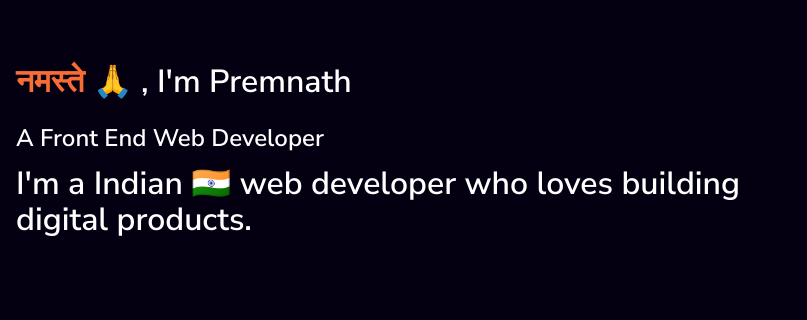
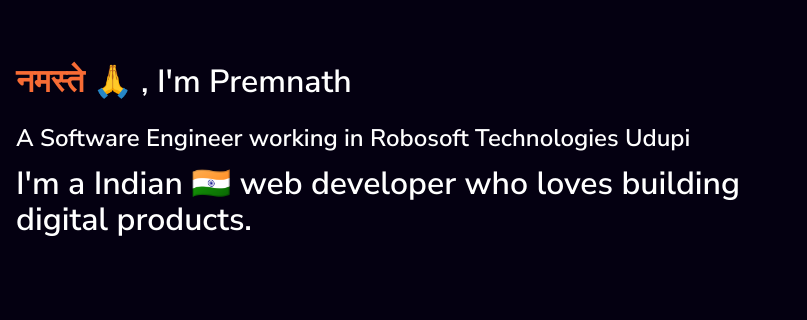
Before and after one commit to premnathkulal/premnathkulal.github.io, a website: page index.html in a window 1280 px wide. Shown: the part 140-460 px from the top of the page, 0-807 px from the left. Drawn offline with nearby package versions, Linux system fonts and the light colour scheme.

Commit message:
Update index.html

```diff
--- a/index.html
+++ b/index.html
@@ -74,7 +74,7 @@
                             , I'm <span class="greet-name"></span>Premnath</span>
                         </p>
                         <p class="greet-message greet-info">
-                            A Front End Web Developer
+                            A Software Engineer working in Robosoft Technologies Udupi
                         </p>
                         </span>
                         <p class="greet-message  greet-info-info">
```
